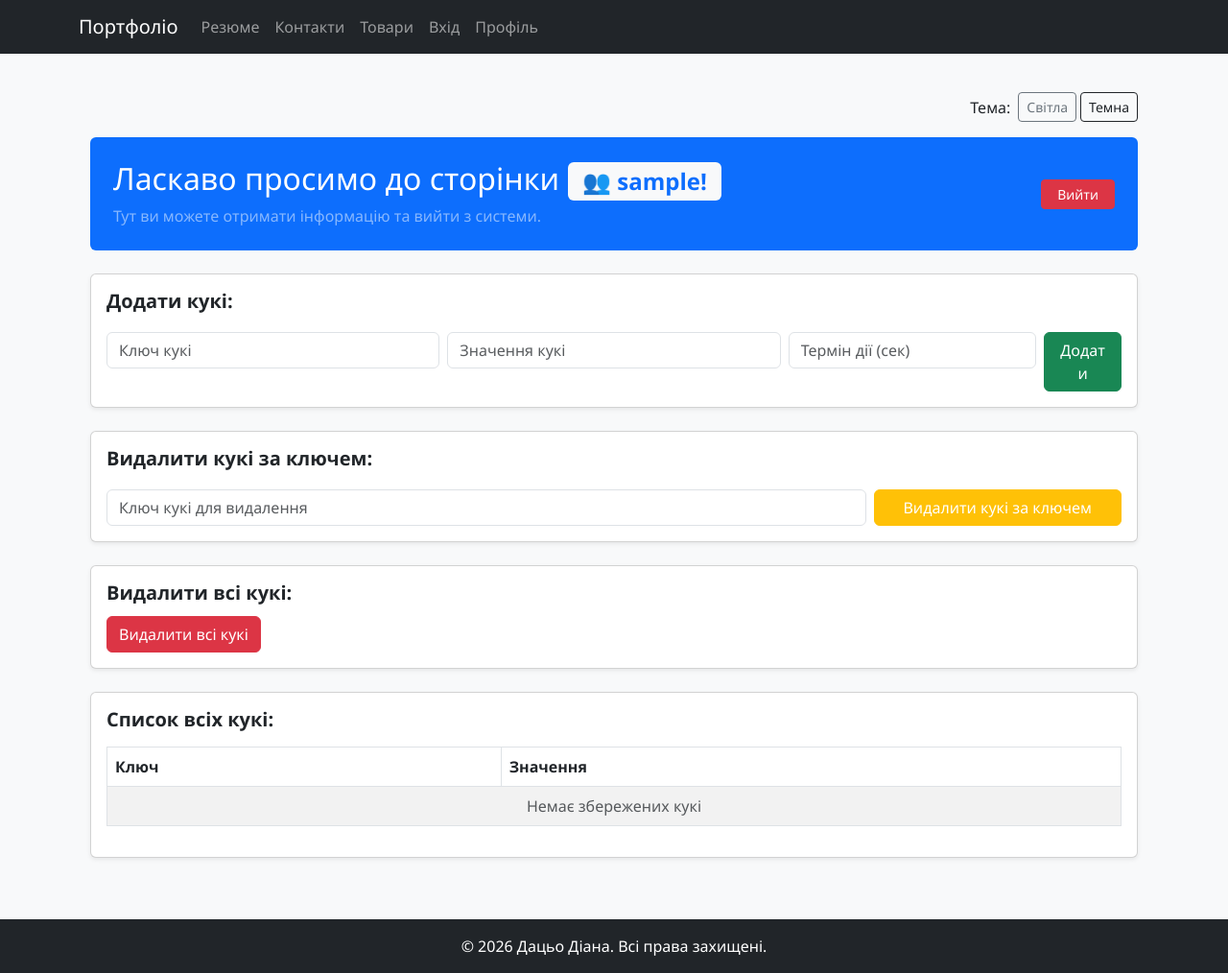
After one commit to D1ana-D/flask-app-lab, a Flask app: page /users/profile in a window 1280 px wide. The commit adds this page. Shown: the whole page at 96% size. Run offline with Flask 3, Linux system fonts and the light colour scheme; the visitor is signed in with stand-in values (Sample User, id 1).

Commit message:
Complete Lab 4: Sessions, Cookies and Themes

```diff
--- a/app/templates/base.html
+++ b/app/templates/base.html
@@ -3,19 +3,47 @@
 <head>
     <meta charset="UTF-8">
     <meta name="viewport" content="width=device-width, initial-scale=1.0">
-    <title>{{ title }}</title>
+    <title>{% block title %}{{ title if title else "Flask App" }}{% endblock %}</title>
     <link href="https://cdn.jsdelivr.net/npm/bootstrap@5.3.0/dist/css/bootstrap.min.css" rel="stylesheet">
     <link rel="stylesheet" href="{{ url_for('static', filename='css/styles.css') }}">
 </head>
-<body class="d-flex flex-column min-vh-100">
+<body>
+    <nav class="navbar navbar-expand-lg navbar-dark bg-dark mb-4">
+        <div class="container">
+            <a class="navbar-brand" href="{{ url_for('resume') }}">Портфоліо</a>
+            <button class="navbar-toggler" type="button" data-bs-toggle="collapse" data-bs-target="#navbarNav">
+                <span class="navbar-toggler-icon"></span>
+            </button>
+            <div class="collapse navbar-collapse" id="navbarNav">
+                <ul class="navbar-nav me-auto">
+                    <li class="nav-item"><a class="nav-link" href="{{ url_for('resume') }}">Резюме</a></li>
+                    <li class="nav-item"><a class="nav-link" href="{{ url_for('contacts') }}">Контакти</a></li>
+                    <li class="nav-item"><a class="nav-link" href="{{ url_for('products.list_products') }}">Товари</a></li>
+                    <li class="nav-item"><a class="nav-link" href="{{ url_for('users.login') }}">Вхід</a></li>
+                    <li class="nav-item"><a class="nav-link" href="{{ url_for('users.profile') }}">Профіль</a></li>
+                </ul>
+            </div>
+        </div>
+    </nav>
 
-    {% include 'includes/_nav.html' %}
+    <div class="container">
+        {% with messages = get_flashed_messages(with_categories=true) %}
+            {% if messages %}
+                {% for category, message in messages %}
+                    <div class="alert alert-{{ 'danger' if category == 'error' else category }} alert-dismissible fade show mb-4" role="alert">
+                        {{ message }}
+                        <button type="button" class="btn-close" data-bs-dismiss="alert" aria-label="Close"></button>
+                    </div>
+                {% endfor %}
+            {% endif %}
+        {% endwith %}
 
-    <main class="container flex-grow-1">
         {% block content %}{% endblock %}
-    </main>
+    </div>
 
-    {% include 'includes/_footer.html' %}
+    <footer class="bg-dark text-white text-center py-3 mt-5">
+        <p class="mb-0">&copy; 2026 Дацьо Діана. Всі права захищені.</p>
+    </footer>
 
     <script src="https://cdn.jsdelivr.net/npm/bootstrap@5.3.0/dist/js/bootstrap.bundle.min.js"></script>
 </body>
--- /dev/null
+++ b/app/users/templates/users/profile.html
@@ -0,0 +1,84 @@
+{% extends 'base.html' %}
+
+{% block title %}Profile{% endblock %}
+
+{% block content %}
+<div class="container py-3 {% if theme == 'dark' %}bg-dark text-white p-4 rounded{% endif %}">
+
+    <div class="d-flex justify-content-end mb-3">
+        <span class="me-2 align-self-center">Тема:</span>
+        <a href="{{ url_for('users.change_theme', theme_name='light') }}" class="btn btn-sm btn-outline-secondary me-1">Світла</a>
+        <a href="{{ url_for('users.change_theme', theme_name='dark') }}" class="btn btn-sm btn-outline-dark">Темна</a>
+    </div>
+
+    <div class="p-4 mb-4 bg-primary text-white rounded d-flex justify-content-between align-items-center">
+        <div>
+            <h2 class="mb-1">Ласкаво просимо до сторінки <span class="badge bg-light text-primary">👥 {{ username }}!</span></h2>
+            <p class="mb-0 text-white-50">Тут ви можете отримати інформацію та вийти з системи.</p>
+        </div>
+        <a href="{{ url_for('users.logout') }}" class="btn btn-danger btn-sm px-3">Вийти</a>
+    </div>
+
+    <div class="card p-3 mb-4 shadow-sm {% if theme == 'dark' %}bg-secondary text-white{% endif %}">
+        <h5 class="fw-bold">Додати кукі:</h5>
+        <form action="{{ url_for('users.add_cookie') }}" method="POST" class="row g-2 mt-1">
+            <div class="col-md-4">
+                <input type="text" name="key" class="form-control" placeholder="Ключ кукі" required>
+            </div>
+            <div class="col-md-4">
+                <input type="text" name="value" class="form-control" placeholder="Значення кукі" required>
+            </div>
+            <div class="col-md-3">
+                <input type="number" name="max_age" class="form-control" placeholder="Термін дії (сек)">
+            </div>
+            <div class="col-md-1">
+                <button type="submit" class="btn btn-success w-100">Додати</button>
+            </div>
+        </form>
+    </div>
+
+    <div class="card p-3 mb-4 shadow-sm {% if theme == 'dark' %}bg-secondary text-white{% endif %}">
+        <h5 class="fw-bold">Видалити кукі за ключем:</h5>
+        <form action="{{ url_for('users.delete_cookie') }}" method="POST" class="row g-2 mt-1">
+            <div class="col-md-9">
+                <input type="text" name="key" class="form-control" placeholder="Ключ кукі для видалення" required>
+            </div>
+            <div class="col-md-3">
+                <button type="submit" class="btn btn-warning text-white w-100">Видалити кукі за ключем</button>
+            </div>
+        </form>
+    </div>
+
+    <div class="card p-3 mb-4 shadow-sm {% if theme == 'dark' %}bg-secondary text-white{% endif %}">
+        <h5 class="fw-bold">Видалити всі кукі:</h5>
+        <form action="{{ url_for('users.delete_all_cookies') }}" method="POST" class="mt-1">
+            <button type="submit" class="btn btn-danger">Видалити всі кукі</button>
+        </form>
+    </div>
+
+    <div class="card p-3 shadow-sm {% if theme == 'dark' %}bg-secondary text-white{% endif %}">
+        <h5 class="fw-bold mb-3">Список всіх кукі:</h5>
+        <table class="table table-striped table-bordered {% if theme == 'dark' %}table-dark{% endif %}">
+            <thead>
+                <tr>
+                    <th>Ключ</th>
+                    <th>Значення</th>
+                </tr>
+            </thead>
+            <tbody>
+                {% for key, value in cookies.items() %}
+                <tr>
+                    <td><code>{{ key }}</code></td>
+                    <td><code>{{ value }}</code></td>
+                </tr>
+                {% else %}
+                <tr>
+                    <td colspan="2" class="text-center text-muted">Немає збережених кукі</td>
+                </tr>
+                {% endfor %}
+            </tbody>
+        </table>
+    </div>
+
+</div>
+{% endblock %}
--- a/app/users/views.py
+++ b/app/users/views.py
@@ -1,5 +1,11 @@
-from flask import render_template, request, url_for, redirect
+from flask import render_template, request, url_for, redirect, flash, session, make_response
+from datetime import datetime, timedelta
 from . import user_bp
+
+USER_DATA = {
+    "username": "user1",
+    "password": "123"
+}
 
 @user_bp.route("/hi/<string:name>")
 def greetings(name):
@@ -11,3 +17,92 @@ def greetings(name):
 def admin():
     to_url = url_for("users.greetings", name="administrator", age=45, _external=True)
     return redirect(to_url)
+
+@user_bp.route("/login", methods=["GET", "POST"])
+def login():
+    if request.method == "POST":
+        username = request.form.get("username")
+        password = request.form.get("password")
+
+        if username == USER_DATA["username"] and password == USER_DATA["password"]:
+            session["user"] = username
+            flash("Успішний вхід у систему!", "success")
+            return redirect(url_for("users.profile"))
+        else:
+            flash("Wrong data! Try again!", "error")
+            return redirect(url_for("users.login"))
+
+    return render_template("users/login.html")
+
+@user_bp.route("/logout")
+def logout():
+    session.pop("user", None)
+    flash("Ви успішно вийшли з системи.", "info")
+    return redirect(url_for("users.login"))
+
+@user_bp.route("/profile", methods=["GET"])
+def profile():
+    if "user" not in session:
+        flash("Будь ласка, увійдіть для доступу до профілю!", "error")
+        return redirect(url_for("users.login"))
+
+    username = session["user"]
+    cookies = request.cookies
+    theme = cookies.get("theme", "light")
+
+    return render_template("users/profile.html", username=username, cookies=cookies, theme=theme)
+
+# Додавання cookie
+@user_bp.route("/cookie/add", methods=["POST"])
+def add_cookie():
+    if "user" not in session:
+        return redirect(url_for("users.login"))
+
+    key = request.form.get("key")
+    value = request.form.get("value")
+    max_age = request.form.get("max_age", type=int)
+
+    response = make_response(redirect(url_for("users.profile")))
+    if key and value:
+        if max_age and max_age > 0:
+            response.set_cookie(key, value, max_age=max_age)
+        else:
+            response.set_cookie(key, value)
+        flash(f"Кукі '{key}' успішно додано!", "success")
+    else:
+        flash("Будь ласка, вкажіть ключ та значення кукі!", "error")
+
+    return response
+
+@user_bp.route("/cookie/delete", methods=["POST"])
+def delete_cookie():
+    if "user" not in session:
+        return redirect(url_for("users.login"))
+
+    key = request.form.get("key")
+    response = make_response(redirect(url_for("users.profile")))
+    if key:
+        if key in request.cookies:
+            response.delete_cookie(key)
+            flash(f"Кукі '{key}' успішно видалено!", "info")
+        else:
+            flash(f"Кукі з ключем '{key}' не знайдено!", "error")
+    return response
+
+@user_bp.route("/cookie/delete_all", methods=["POST"])
+def delete_all_cookies():
+    if "user" not in session:
+        return redirect(url_for("users.login"))
+
+    response = make_response(redirect(url_for("users.profile")))
+    for key in request.cookies:
+        response.delete_cookie(key)
+    flash("Усі кукі успішно видалено!", "info")
+    return response
+
+@user_bp.route("/change_theme/<string:theme_name>")
+def change_theme(theme_name):
+    response = make_response(redirect(url_for("users.profile")))
+    response.set_cookie("theme", theme_name, max_age=30*24*60*60)
+    flash(f"Кольорову схему змінено на {theme_name}!", "success")
+    return response
```
Also changed, not shown: app/users/templates/users/login.html (added, +22 -0 lines).
